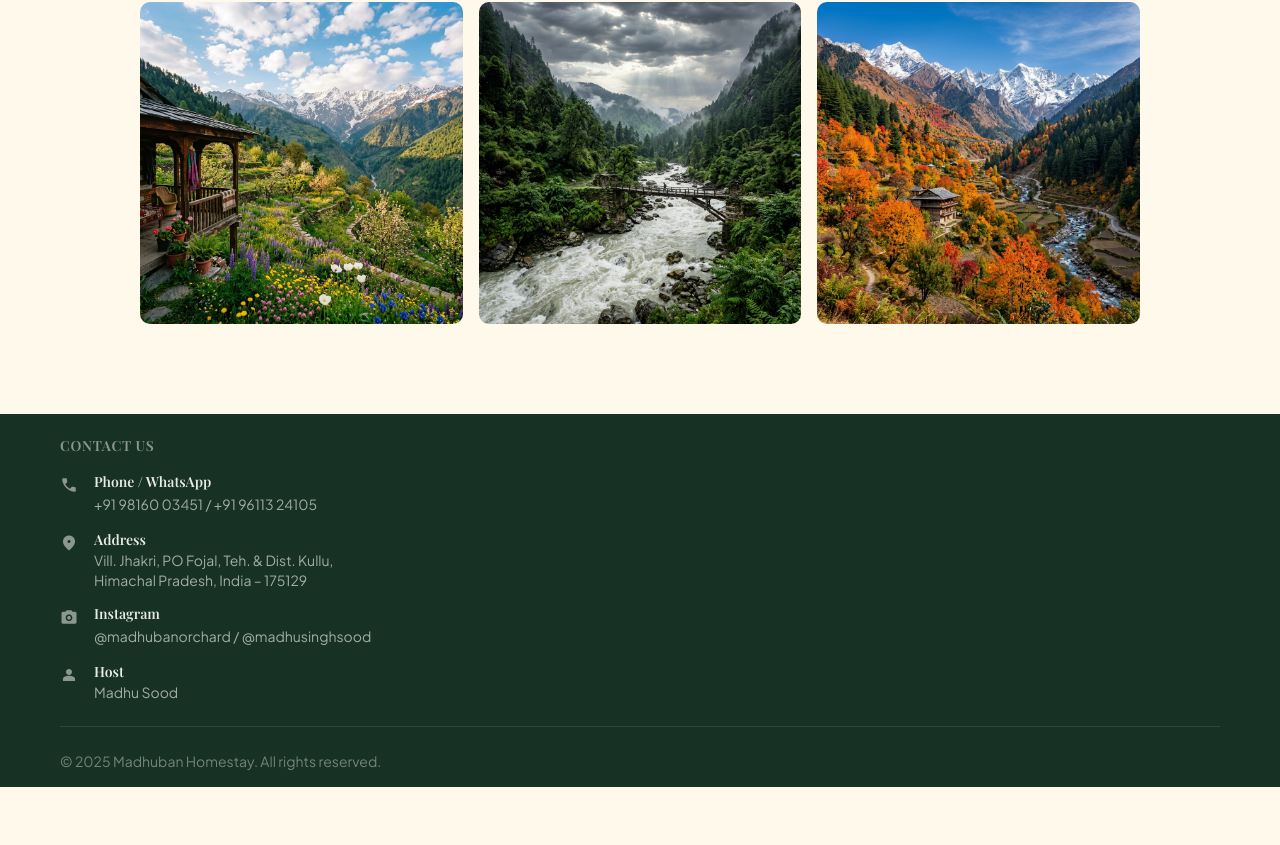
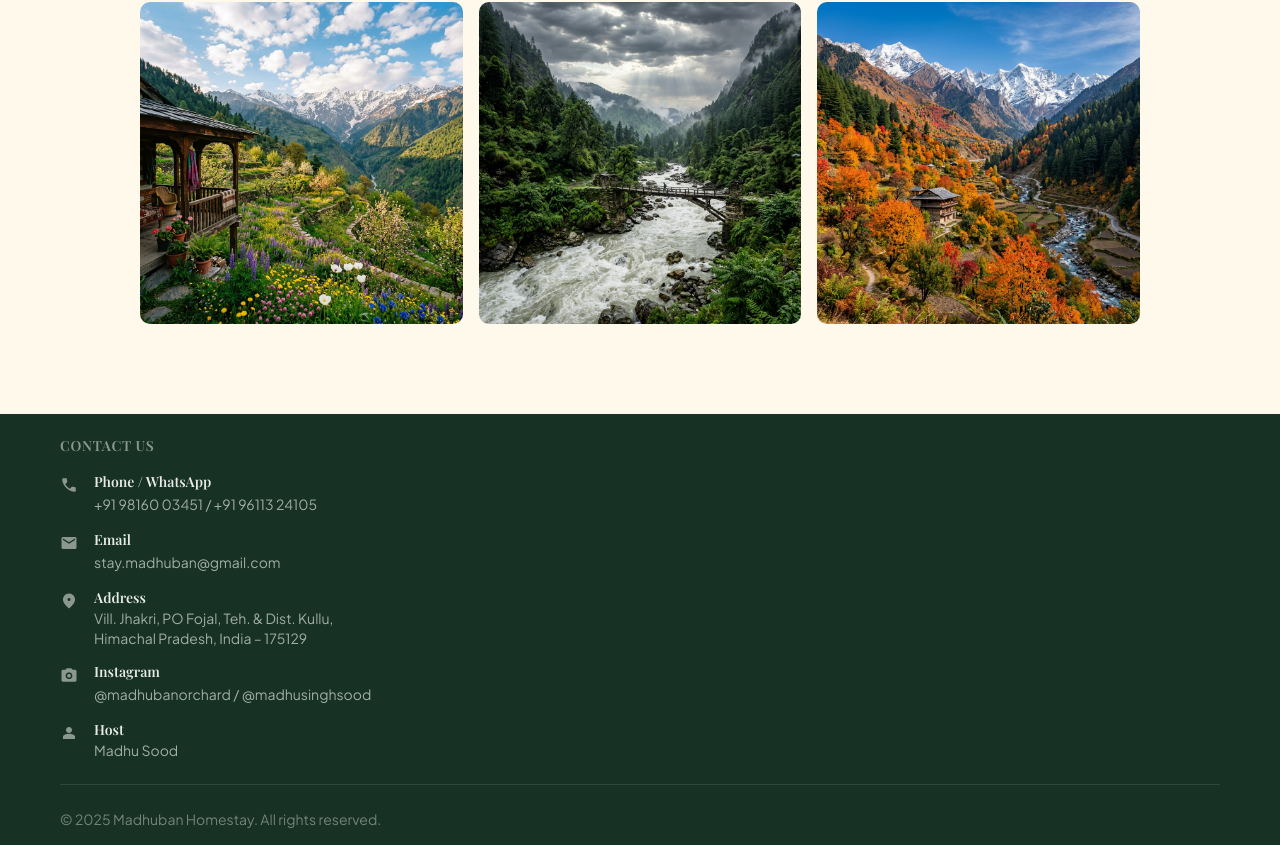
Before and after one commit to rishabhsood123/madhuban_website, a React (Vite) app: page / in a window 1280 px wide. Shown: the part 3908-4753 px from the top of the page. Before the commit the page ends 4695 px from the top, so only its background shows below. Built offline with nearby package versions, Linux system fonts and the light colour scheme; no server answers; a web font is replaced by a local one.

Commit message:
Add email contact to footer Contact Us section

```diff
--- a/src/App.tsx
+++ b/src/App.tsx
@@ -250,6 +250,13 @@ function HomePage() {
                 </div>
               </div>
               <div className="footer-item">
+                <span className="material-symbols-outlined footer-icon">mail</span>
+                <div>
+                  <p className="font-headline label-md text-primary" style={{ textTransform: 'none', letterSpacing: 0 }}>Email</p>
+                  <a href="mailto:stay.madhuban@gmail.com" className="body-sm text-on-surface-variant footer-link">stay.madhuban@gmail.com</a>
+                </div>
+              </div>
+              <div className="footer-item">
                 <span className="material-symbols-outlined footer-icon">location_on</span>
                 <div>
                   <p className="font-headline label-md text-primary" style={{ textTransform: 'none', letterSpacing: 0 }}>Address</p>
```
